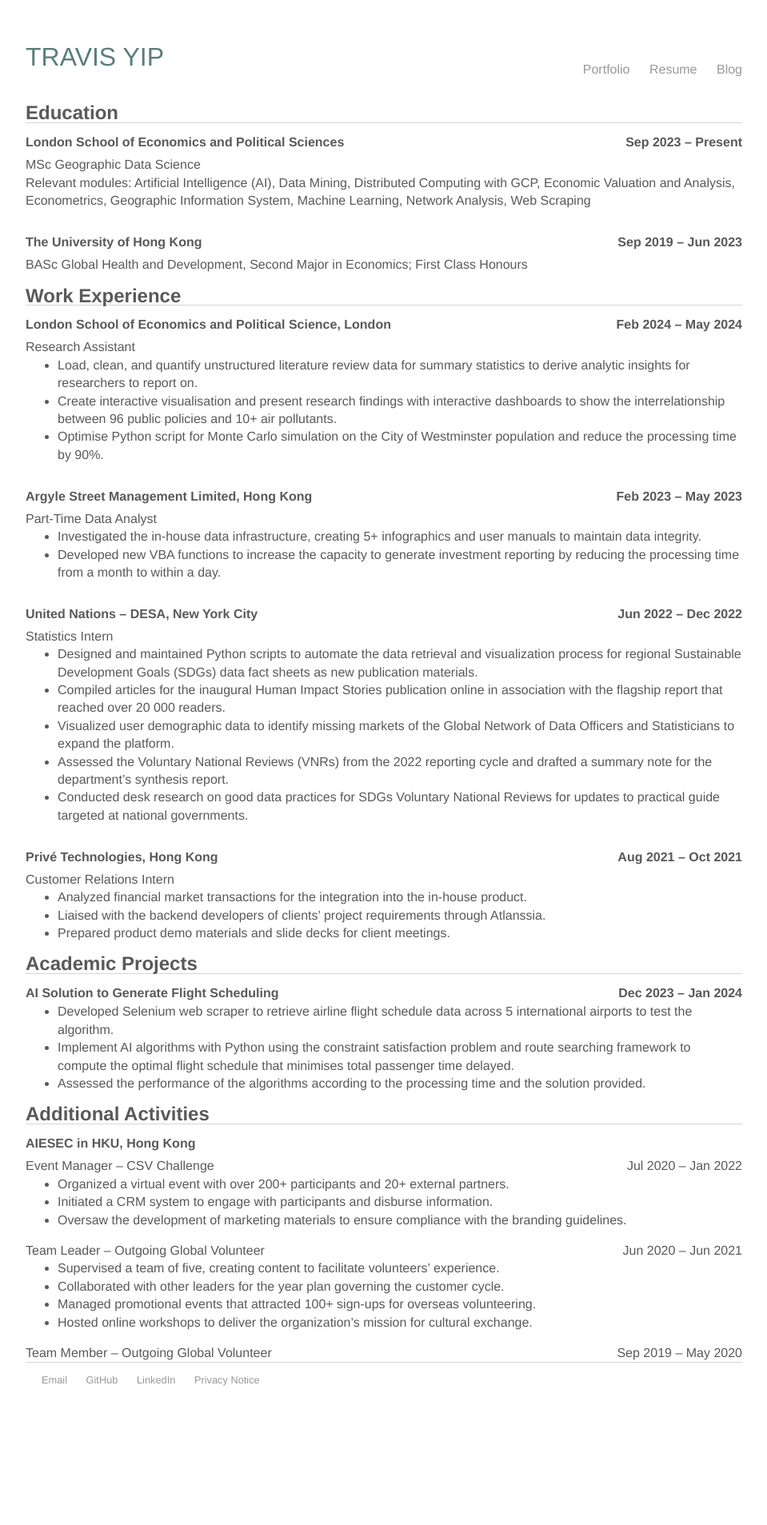
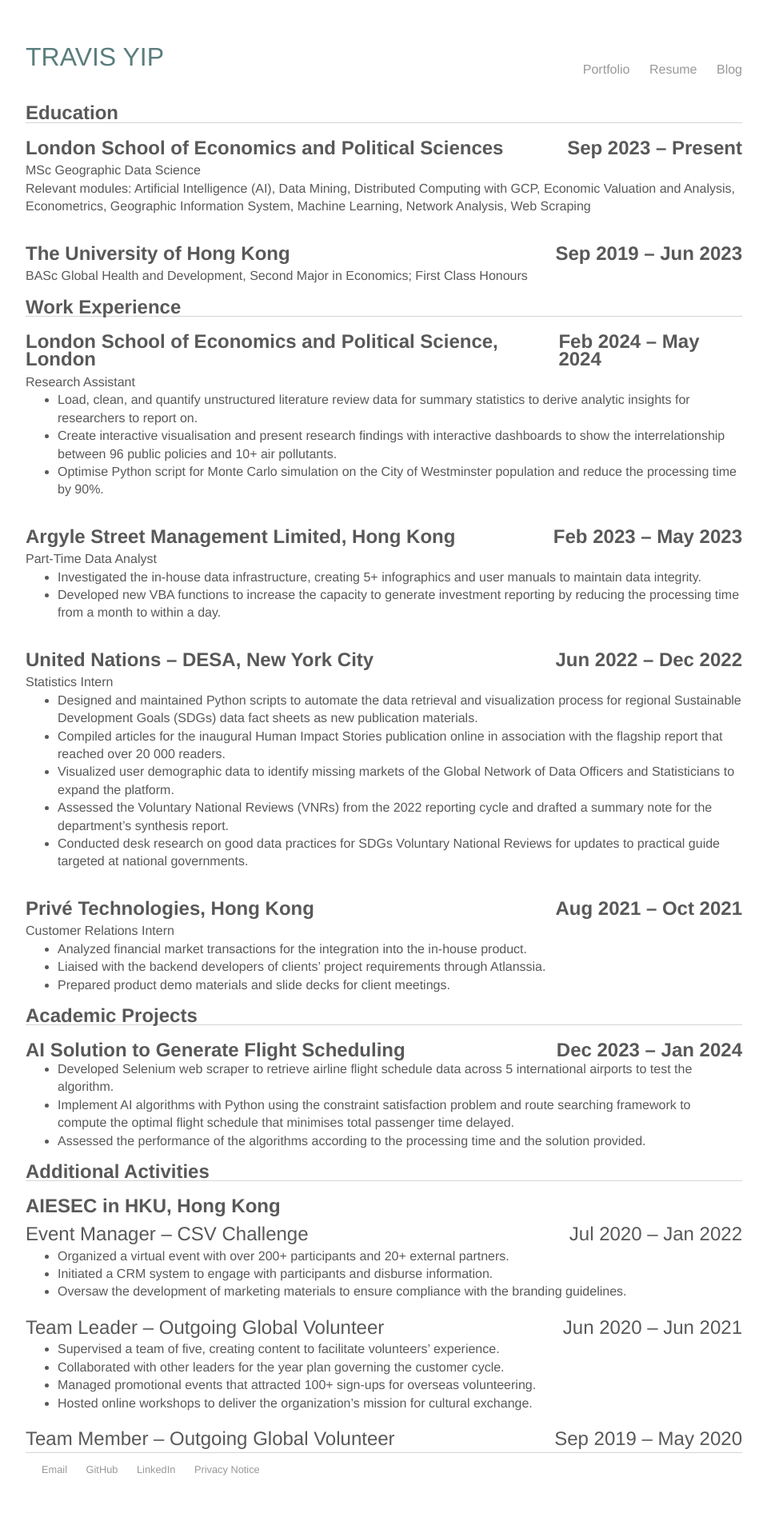
Before and after one commit to cwtravisyip/cwtravisyip.github.io, a Jekyll site: the page built from resume/index.html, in a window 1280 px wide. Shown: the whole page at 80% size, without its empty margins (160-1119 px from the left). Built offline with Jekyll 4.4.1, drawn with Linux system fonts in a browser that asks for light colours; before the commit the page ends 1795 px from its top, so only the background shows below that.

Commit message:
Bug fix header style in resume page

```diff
--- a/CSS/main.css
+++ b/CSS/main.css
@@ -97,6 +97,14 @@
 }
 
 /* Style sheet for resume*/
+header.resume {
+    font-size: 1.5em;
+    font-family:'Helvetica', 'Arial', 'Sans-Serif';
+    color:#595959;
+    margin-bottom:0px;
+    padding-bottom: 0px;
+}
+
 h1.resume {
     font-size: 1.5em;
     font-family:'Helvetica', 'Arial', 'Sans-Serif';
--- a/resume/index.html
+++ b/resume/index.html
@@ -5,7 +5,7 @@
 <div class="textchunk">
 	<!-- Education Block-->
 	<h1 class="resume">Education</h1>
-	<header style="margin-bottom:0px;margin-top:0px">
+	<header class="resume" style="margin-bottom:0px;margin-top:0px">
 		<h2 class="resume">London School of Economics and Political Sciences</h2>
 		<h2 class="resume">Sep 2023 – Present</h2>
 	</header>
@@ -25,7 +25,7 @@
 
 	<!-- Work Experience Block-->
 	<h1 class="resume">Work Experience</h1>
-	<header style="margin-bottom:0px">
+	<header class="resume" style="margin-bottom:0px">
 		<h2 class="resume">London School of Economics and Political Science, London</h2>
 		<h2 class="resume">Feb 2024 – May 2024</h2>
 	</header>
@@ -39,7 +39,7 @@
 		<li>Optimise Python script for Monte Carlo simulation on the City of Westminster population and reduce the processing time by 90%.</li>
 	</ul>
 
-	<header style="margin-bottom:0px">
+	<header class="resume" style="margin-bottom:0px">
 		<h2 class="resume">Argyle Street Management Limited, Hong Kong</h2>
 		<h2 class="resume">Feb 2023 – May 2023</h2>
 	</header>
@@ -52,7 +52,7 @@
 		<li>Developed new VBA functions to increase the capacity to generate investment reporting by reducing the processing time from a month to within a day.</li>
 	</ul>
 
-	<header style="margin-bottom:0px">
+	<header class="resume" style="margin-bottom:0px">
 		<h2 class="resume">United Nations – DESA, New York City</h2>
 		<h2 class="resume">Jun 2022 – Dec 2022</h2>
 	</header>
@@ -68,7 +68,7 @@
 		<li>Conducted desk research on good data practices for SDGs Voluntary National Reviews for updates to practical guide targeted at national governments.</li>
 	</ul>
 
-	<header style="margin-bottom:0px">
+	<header class="resume" style="margin-bottom:0px">
 		<h2 class="resume">Privé Technologies, Hong Kong</h2>
 		<h2 class="resume">Aug 2021 – Oct 2021</h2>
 	</header>
@@ -84,7 +84,7 @@
 
 	<!-- Academic Project Block-->
 	<h1 class="resume">Academic Projects</h1>
-	<header style="margin-bottom:0px">
+	<header class="resume" style="margin-bottom:0px">
 		<h2 class="resume">AI Solution to Generate Flight Scheduling</h2>
 		<h2 class="resume">Dec 2023 – Jan 2024</h2>
 	</header>
@@ -97,11 +97,11 @@
 
 	<!-- Additional Activities Block-->
 	<h1 class="resume">Additional Activities</h1>
-	<header style="margin-bottom:0px">
+	<header class="resume" style="margin-bottom:0px">
 		<h2 class="resume">AIESEC in HKU, Hong Kong</h2>
 	</header>
 
-	<header style="margin-top:5px">
+	<header class="resume" style="margin-top:5px">
 		<div style="margin-bottom:0px;color:#595959">Event Manager – CSV Challenge</div>
 		<div style="margin-bottom:0px;color:#595959">Jul 2020 – Jan 2022</div>
 	</header>
@@ -111,7 +111,7 @@
 		<li>Oversaw the development of marketing materials to ensure compliance with the branding guidelines.</li>
 	</ul>
 
-	<header style="margin-top:5px">
+	<header class="resume" style="margin-top:5px">
 		<div style="margin-bottom:0px;color:#595959">Team Leader – Outgoing Global Volunteer</div>
 		<div style="margin-bottom:0px;color:#595959">Jun 2020 – Jun 2021</div>
 	</header>
@@ -122,7 +122,7 @@
 		<li>Hosted online workshops to deliver the organization’s mission for cultural exchange.</li>
 	</ul>
 
-	<header style="margin-top:5px">
+	<header class="resume" style="margin-top:5px">
 		<div style="margin-bottom:0px;color:#595959">Team Member – Outgoing Global Volunteer</div>
 		<div style="margin-bottom:0px;color:#595959">Sep 2019 – May 2020</div>
 	</header>
```
